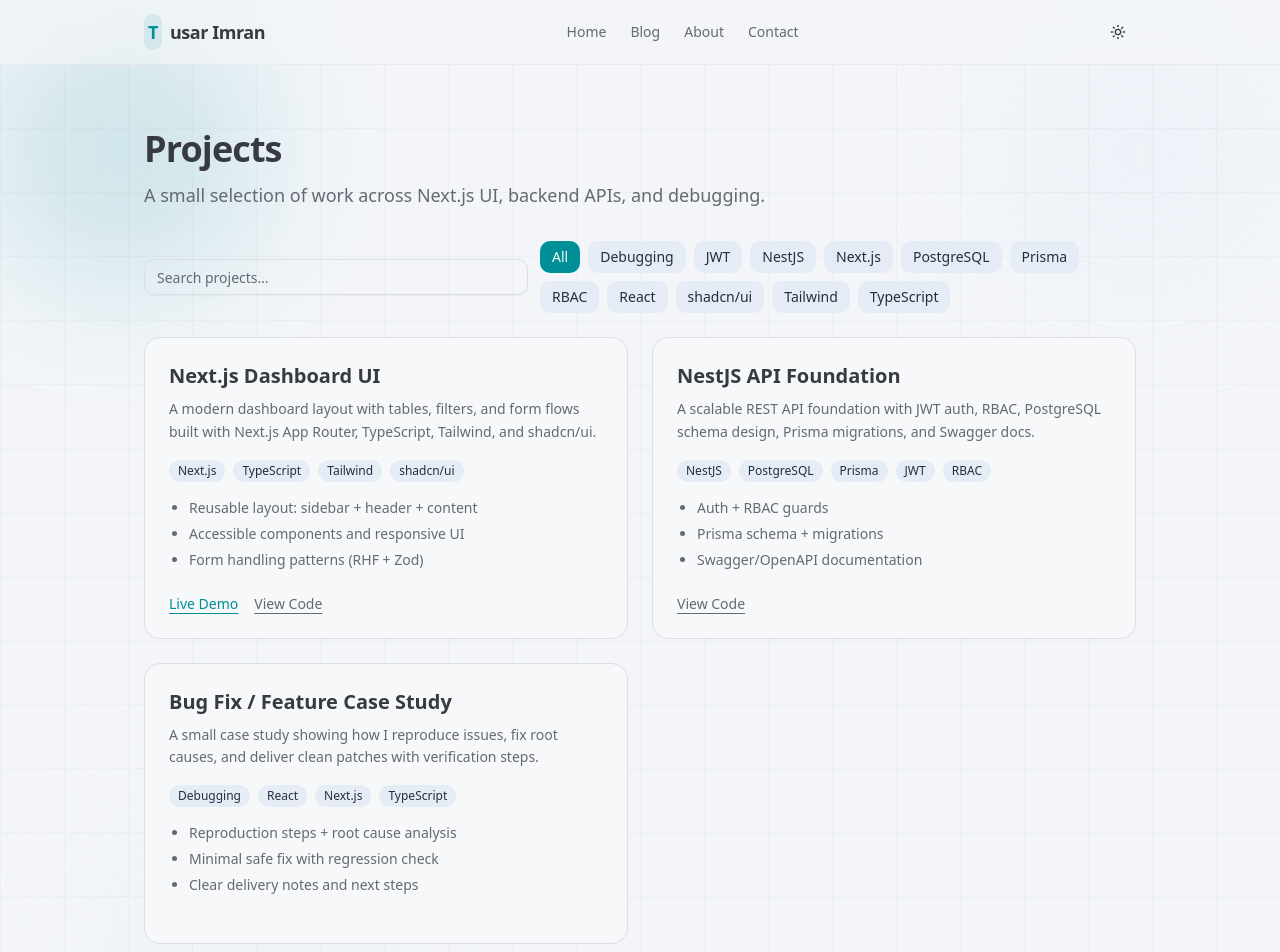
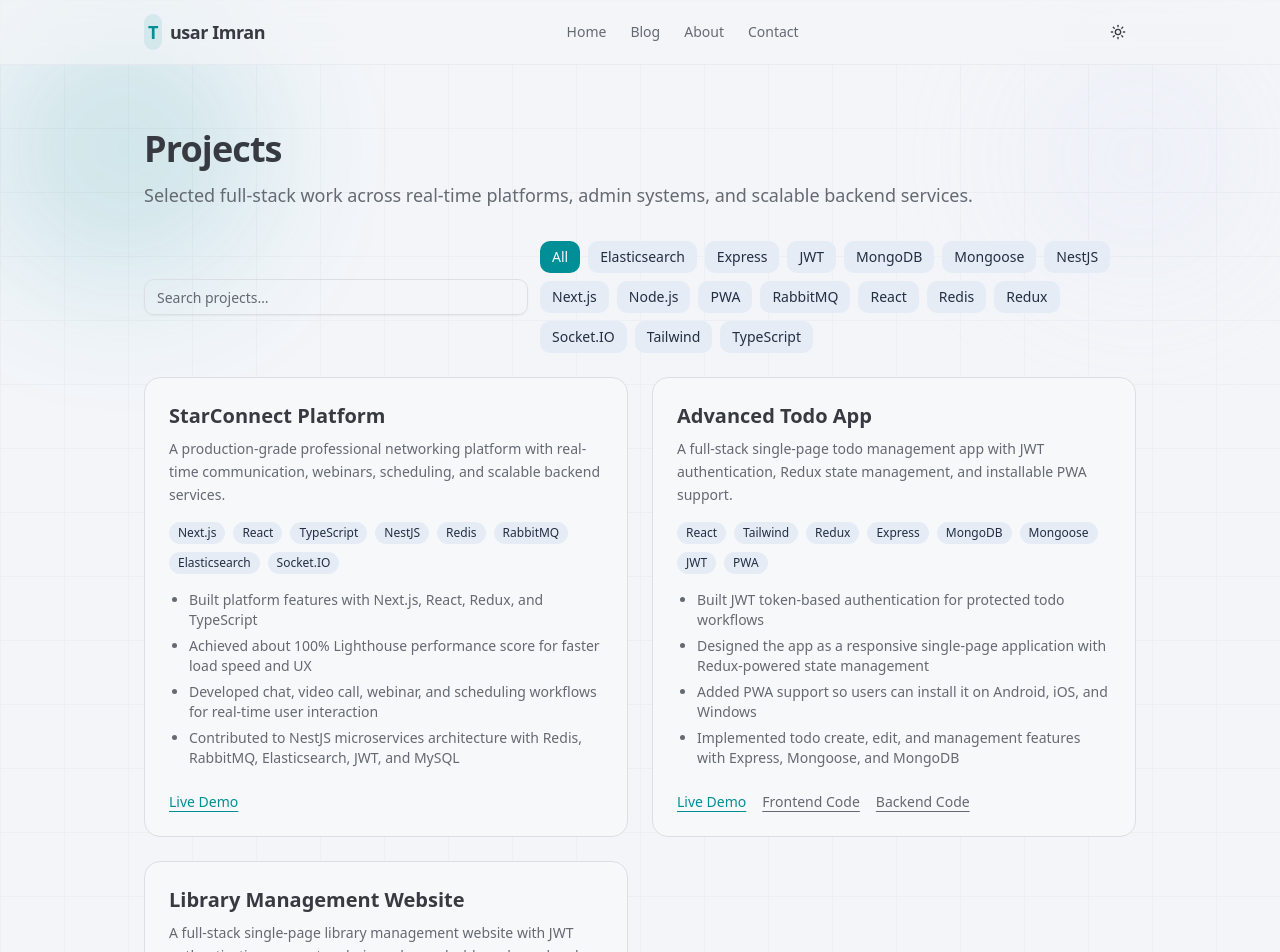
Before and after one commit to Tushar8640/update-portfolio, a Next.js app: page /projects in a window 1280 px wide. Shown: the top 952 px of the page. Built offline with nearby package versions, Linux system fonts and the light colour scheme.

Commit message:
update portfolio with production projects and enable featured section

```diff
--- a/content/projects.ts
+++ b/content/projects.ts
@@ -5,47 +5,56 @@ export type Project = {
   tags: string[];
   href?: string;
   repo?: string;
+  frontendRepo?: string;
+  backendRepo?: string;
   highlights: string[];
 };
 
 export const projects: Project[] = [
   {
-    slug: "nextjs-dashboard",
-    title: "Next.js Dashboard UI",
+    slug: "starconnect-platform",
+    title: "StarConnect Platform",
     description:
-      "A modern dashboard layout with tables, filters, and form flows built with Next.js App Router, TypeScript, Tailwind, and shadcn/ui.",
-    tags: ["Next.js", "TypeScript", "Tailwind", "shadcn/ui"],
-    href: "https://example.com",
-    repo: "https://github.com/your-username/your-repo",
+      "A production-grade professional networking platform with real-time communication, webinars, scheduling, and scalable backend services.",
+    tags: ["Next.js", "React", "TypeScript", "NestJS", "Redis", "RabbitMQ", "Elasticsearch", "Socket.IO"],
+    href: "https://starconnect.com",
     highlights: [
-      "Reusable layout: sidebar + header + content",
-      "Accessible components and responsive UI",
-      "Form handling patterns (RHF + Zod)",
+      "Built platform features with Next.js, React, Redux, and TypeScript",
+      "Achieved about 100% Lighthouse performance score for faster load speed and UX",
+      "Developed chat, video call, webinar, and scheduling workflows for real-time user interaction",
+      "Contributed to NestJS microservices architecture with Redis, RabbitMQ, Elasticsearch, JWT, and MySQL",
     ],
   },
   {
-    slug: "nest-api-foundation",
-    title: "NestJS API Foundation",
+    slug: "advanced-todo-app",
+    title: "Advanced Todo App",
     description:
-      "A scalable REST API foundation with JWT auth, RBAC, PostgreSQL schema design, Prisma migrations, and Swagger docs.",
-    tags: ["NestJS", "PostgreSQL", "Prisma", "JWT", "RBAC"],
-    repo: "https://github.com/your-username/your-repo",
+      "A full-stack single-page todo management app with JWT authentication, Redux state management, and installable PWA support.",
+    tags: ["React", "Tailwind", "Redux", "Express", "MongoDB", "Mongoose", "JWT", "PWA"],
+    href: "https://advanced-rtk-todo.netlify.app/",
+    frontendRepo: "https://github.com/Tushar8640/rtk-todo-app",
+    backendRepo: "https://github.com/Tushar8640/todo-server",
     highlights: [
-      "Auth + RBAC guards",
-      "Prisma schema + migrations",
-      "Swagger/OpenAPI documentation",
+      "Built JWT token-based authentication for protected todo workflows",
+      "Designed the app as a responsive single-page application with Redux-powered state management",
+      "Added PWA support so users can install it on Android, iOS, and Windows",
+      "Implemented todo create, edit, and management features with Express, Mongoose, and MongoDB",
     ],
   },
   {
-    slug: "bugfix-case-study",
-    title: "Bug Fix / Feature Case Study",
+    slug: "library-management-website",
+    title: "Library Management Website",
     description:
-      "A small case study showing how I reproduce issues, fix root causes, and deliver clean patches with verification steps.",
-    tags: ["Debugging", "React", "Next.js", "TypeScript"],
+      "A full-stack single-page library management website with JWT authentication, separate admin and user dashboards, and real-time notifications.",
+    tags: ["React", "Tailwind", "Redux", "Node.js", "MongoDB", "JWT", "Socket.IO"],
+    href: "https://amathlib.netlify.app/",
+    frontendRepo: "https://github.com/israt-emu/Library-management-frontend",
+    backendRepo: "https://github.com/israt-emu/Library-management-backend",
     highlights: [
-      "Reproduction steps + root cause analysis",
-      "Minimal safe fix with regression check",
-      "Clear delivery notes and next steps",
+      "Created separate dashboards for admins and users with protected routes",
+      "Enabled users to borrow or request books while admins manage inventory and requests",
+      "Added real-time notifications with Socket.IO for user and admin updates",
+      "Built backend APIs with Node.js, MongoDB, JWT authentication, and Redux-powered frontend state",
     ],
   },
 ];
--- a/src/app/page.tsx
+++ b/src/app/page.tsx
@@ -10,7 +10,7 @@ import { siteConfig } from "@/lib/site";
 
 export default function Home() {
   const posts = getAllPosts().slice(0, 2);
-  const featuredProjects = projects.slice(0, 2);
+  const featuredProjects = projects.slice(0, 3);
 
   return (
     <div className="space-y-24">
@@ -54,8 +54,115 @@ export default function Home() {
         </div>
       </section>
 
-      {/* Projects section - hidden for now */}
-      {/* <section className="space-y-8">
+      <section className="space-y-8">
+        <div className="flex items-center justify-between">
+          <h2 className="text-3xl font-bold tracking-tight">
+            <span className="relative z-10">Experience</span>
+            <span className="absolute -left-4 -top-4 -z-10 h-16 w-16 bg-primary/10 rounded-full blur-2xl" />
+          </h2>
+        </div>
+
+        <div className="grid gap-6">
+          {/* StarConnect Experience */}
+          <SpotlightCard className="p-6 group relative overflow-hidden">
+            <div className="absolute inset-0 bg-gradient-to-r from-primary/5 to-transparent opacity-0 transition-opacity group-hover:opacity-100" />
+            <div className="relative z-10 space-y-4">
+              <div className="flex flex-col gap-2 md:flex-row md:items-start md:justify-between">
+                <div>
+                  <h3 className="text-2xl font-bold group-hover:text-primary transition-colors">
+                    Software Engineer (Full Stack)
+                  </h3>
+                  <p className="text-lg text-muted-foreground mt-1">StarConnect, Dhaka</p>
+                </div>
+                <p className="text-sm text-muted-foreground shrink-0">
+                  July 2025 - Present
+                </p>
+              </div>
+              <ul className="text-muted-foreground leading-relaxed space-y-2 list-disc list-inside">
+                <li>Built production-grade platform features with Next.js, React, and TypeScript</li>
+                <li>Achieved about 100% Lighthouse performance score through frontend optimization</li>
+                <li>Delivered real-time chat, video calls, webinars, and scheduling workflows</li>
+                <li>Contributed to backend architecture and microservices with NestJS, RabbitMQ, Redis, and Elasticsearch</li>
+              </ul>
+              <div className="flex flex-wrap gap-2">
+                <Badge variant="outline" className="bg-primary/5 border-primary/10">Next.js</Badge>
+                <Badge variant="outline" className="bg-primary/5 border-primary/10">React</Badge>
+                <Badge variant="outline" className="bg-primary/5 border-primary/10">TypeScript</Badge>
+                <Badge variant="outline" className="bg-primary/5 border-primary/10">NestJS</Badge>
+                <Badge variant="outline" className="bg-primary/5 border-primary/10">RabbitMQ</Badge>
+                <Badge variant="outline" className="bg-primary/5 border-primary/10">Redis</Badge>
+                <Badge variant="outline" className="bg-primary/5 border-primary/10">Elasticsearch</Badge>
+              </div>
+            </div>
+          </SpotlightCard>
+
+          {/* IdeaChord Experience */}
+          <SpotlightCard className="p-6 group relative overflow-hidden">
+            <div className="absolute inset-0 bg-gradient-to-r from-primary/5 to-transparent opacity-0 transition-opacity group-hover:opacity-100" />
+            <div className="relative z-10 space-y-4">
+              <div className="flex flex-col gap-2 md:flex-row md:items-start md:justify-between">
+                <div>
+                  <h3 className="text-2xl font-bold group-hover:text-primary transition-colors">
+                    Full Stack Developer
+                  </h3>
+                  <p className="text-lg text-muted-foreground mt-1">IdeaChord Inc, Dhaka</p>
+                </div>
+                <p className="text-sm text-muted-foreground shrink-0">
+                  July 2023 - July 2025
+                </p>
+              </div>
+              <ul className="text-muted-foreground leading-relaxed space-y-2 list-disc list-inside">
+                <li>Developed university student management and beneficiary fund management systems with Next.js, NestJS, Prisma, and MySQL</li>
+                <li>Built optimized APIs, role-based authentication, and responsive administrative dashboards</li>
+                <li>Improved database performance and maintainability for operational workflows</li>
+                <li>Delivered SaaS and business platforms using Next.js, NestJS, Express, PostgreSQL, MongoDB, Prisma, and JWT</li>
+              </ul>
+              <div className="flex flex-wrap gap-2">
+                <Badge variant="outline" className="bg-primary/5 border-primary/10">Next.js</Badge>
+                <Badge variant="outline" className="bg-primary/5 border-primary/10">NestJS</Badge>
+                <Badge variant="outline" className="bg-primary/5 border-primary/10">Prisma</Badge>
+                <Badge variant="outline" className="bg-primary/5 border-primary/10">MySQL</Badge>
+                <Badge variant="outline" className="bg-primary/5 border-primary/10">PostgreSQL</Badge>
+                <Badge variant="outline" className="bg-primary/5 border-primary/10">MongoDB</Badge>
+                <Badge variant="outline" className="bg-primary/5 border-primary/10">JWT</Badge>
+              </div>
+            </div>
+          </SpotlightCard>
+
+          {/* Zivaka Experience */}
+          <SpotlightCard className="p-6 group relative overflow-hidden">
+            <div className="absolute inset-0 bg-gradient-to-r from-primary/5 to-transparent opacity-0 transition-opacity group-hover:opacity-100" />
+            <div className="relative z-10 space-y-4">
+              <div className="flex flex-col gap-2 md:flex-row md:items-start md:justify-between">
+                <div>
+                  <h3 className="text-2xl font-bold group-hover:text-primary transition-colors">
+                    Web Developer
+                  </h3>
+                  <p className="text-lg text-muted-foreground mt-1">Zivaka LLP, Kolkata, India</p>
+                </div>
+                <p className="text-sm text-muted-foreground shrink-0">
+                  Jan 2022 - Aug 2022
+                </p>
+              </div>
+              <ul className="text-muted-foreground leading-relaxed space-y-2 list-disc list-inside">
+                <li>Developed scalable REST APIs with Node.js, Express, MongoDB, and Mongoose</li>
+                <li>Built a real estate business website with React for apartment sales and property listings</li>
+                <li>Created admin dashboard workflows for property updates, client interactions, and business operations</li>
+              </ul>
+              <div className="flex flex-wrap gap-2">
+                <Badge variant="outline" className="bg-primary/5 border-primary/10">React</Badge>
+                <Badge variant="outline" className="bg-primary/5 border-primary/10">Node.js</Badge>
+                <Badge variant="outline" className="bg-primary/5 border-primary/10">Express</Badge>
+                <Badge variant="outline" className="bg-primary/5 border-primary/10">MongoDB</Badge>
+                <Badge variant="outline" className="bg-primary/5 border-primary/10">Bootstrap</Badge>
+                <Badge variant="outline" className="bg-primary/5 border-primary/10">Material UI</Badge>
+              </div>
+            </div>
+          </SpotlightCard>
+        </div>
+      </section>
+
+      <section className="space-y-8">
         <div className="flex items-center justify-between">
           <h2 className="text-3xl font-bold tracking-tight">
              <span className="relative z-10">Featured Projects</span>
@@ -87,7 +194,7 @@ export default function Home() {
                   ))}
                 </div>
               </div>
-              <div className="mt-8 flex gap-4 text-sm font-medium">
+              <div className="mt-8 flex flex-wrap gap-4 text-sm font-medium">
                 {p.href && (
                   <a href={p.href} target="_blank" rel="noreferrer" className="flex items-center text-primary transition-opacity hover:opacity-80">
                     Live Demo <span className="sr-only">for {p.title}</span>
@@ -98,114 +205,19 @@ export default function Home() {
                     Code <span className="sr-only">for {p.title}</span>
                   </a>
                 )}
+                {p.frontendRepo && (
+                  <a href={p.frontendRepo} target="_blank" rel="noreferrer" className="flex items-center text-muted-foreground transition-colors hover:text-foreground">
+                    Frontend Code <span className="sr-only">for {p.title}</span>
+                  </a>
+                )}
+                {p.backendRepo && (
+                  <a href={p.backendRepo} target="_blank" rel="noreferrer" className="flex items-center text-muted-foreground transition-colors hover:text-foreground">
+                    Backend Code <span className="sr-only">for {p.title}</span>
+                  </a>
+                )}
               </div>
             </SpotlightCard>
           ))}
-        </div>
-      </section> */}
-
-      <section className="space-y-8">
-        <div className="flex items-center justify-between">
-          <h2 className="text-3xl font-bold tracking-tight">
-            <span className="relative z-10">Experience</span>
-            <span className="absolute -left-4 -top-4 -z-10 h-16 w-16 bg-primary/10 rounded-full blur-2xl" />
-          </h2>
-        </div>
-
-        <div className="grid gap-6">
-          {/* StarConnect Experience */}
-          <SpotlightCard className="p-6 group relative overflow-hidden">
-            <div className="absolute inset-0 bg-gradient-to-r from-primary/5 to-transparent opacity-0 transition-opacity group-hover:opacity-100" />
-            <div className="relative z-10 space-y-4">
-              <div className="flex flex-col gap-2 md:flex-row md:items-start md:justify-between">
-                <div>
-                  <h3 className="text-2xl font-bold group-hover:text-primary transition-colors">
-                    Software Engineer (Frontend)
-                  </h3>
-                  <p className="text-lg text-muted-foreground mt-1">StarConnect, Dhaka</p>
-                </div>
-                <p className="text-sm text-muted-foreground shrink-0">
-                  July 2025 - Present
-                </p>
-              </div>
-              <ul className="text-muted-foreground leading-relaxed space-y-2 list-disc list-inside">
-                <li>Built and optimized features using Next.js, React, TypeScript, and ShadCN UI</li>
-                <li>Integrated real-time communication, scheduling, and expert-user interaction systems</li>
-                <li>Collaborated with cross-functional teams on scalable, user-centric solutions</li>
-                <li>Participated in architectural decisions for continuous product improvements</li>
-              </ul>
-              <div className="flex flex-wrap gap-2">
-                <Badge variant="outline" className="bg-primary/5 border-primary/10">Next.js</Badge>
-                <Badge variant="outline" className="bg-primary/5 border-primary/10">React</Badge>
-                <Badge variant="outline" className="bg-primary/5 border-primary/10">TypeScript</Badge>
-                <Badge variant="outline" className="bg-primary/5 border-primary/10">ShadCN UI</Badge>
-                <Badge variant="outline" className="bg-primary/5 border-primary/10">Real-time Communication</Badge>
-              </div>
-            </div>
-          </SpotlightCard>
-
-          {/* IdeaChord Experience */}
-          <SpotlightCard className="p-6 group relative overflow-hidden">
-            <div className="absolute inset-0 bg-gradient-to-r from-primary/5 to-transparent opacity-0 transition-opacity group-hover:opacity-100" />
-            <div className="relative z-10 space-y-4">
-              <div className="flex flex-col gap-2 md:flex-row md:items-start md:justify-between">
-                <div>
-                  <h3 className="text-2xl font-bold group-hover:text-primary transition-colors">
-                    Full Stack Developer
-                  </h3>
-                  <p className="text-lg text-muted-foreground mt-1">IdeaChord Inc, Dhaka</p>
-                </div>
-                <p className="text-sm text-muted-foreground shrink-0">
-                  July 2023 - July 2025
-                </p>
-              </div>
-              <ul className="text-muted-foreground leading-relaxed space-y-2 list-disc list-inside">
-                <li>Designed and developed company website using HTML, JavaScript, and Firebase</li>
-                <li>Created e-commerce site and dashboard with Next.js and Supabase</li>
-                <li>Built micro-SaaS projects with Next.js, Express, MongoDB, and PostgreSQL</li>
-                <li>Implemented JWT authentication and REST APIs with Prisma ORM</li>
-              </ul>
-              <div className="flex flex-wrap gap-2">
-                <Badge variant="outline" className="bg-primary/5 border-primary/10">Next.js</Badge>
-                <Badge variant="outline" className="bg-primary/5 border-primary/10">Express</Badge>
-                <Badge variant="outline" className="bg-primary/5 border-primary/10">MongoDB</Badge>
-                <Badge variant="outline" className="bg-primary/5 border-primary/10">PostgreSQL</Badge>
-                <Badge variant="outline" className="bg-primary/5 border-primary/10">Prisma</Badge>
-                <Badge variant="outline" className="bg-primary/5 border-primary/10">Supabase</Badge>
-              </div>
-            </div>
-          </SpotlightCard>
-
-          {/* Zivaka Experience */}
-          <SpotlightCard className="p-6 group relative overflow-hidden">
-            <div className="absolute inset-0 bg-gradient-to-r from-primary/5 to-transparent opacity-0 transition-opacity group-hover:opacity-100" />
-            <div className="relative z-10 space-y-4">
-              <div className="flex flex-col gap-2 md:flex-row md:items-start md:justify-between">
-                <div>
-                  <h3 className="text-2xl font-bold group-hover:text-primary transition-colors">
-                    Web Developer
-                  </h3>
-                  <p className="text-lg text-muted-foreground mt-1">Zivaka LLP, Kolkata, India</p>
-                </div>
-                <p className="text-sm text-muted-foreground shrink-0">
-                  Jan 2022 - Aug 2022
-                </p>
-              </div>
-              <ul className="text-muted-foreground leading-relaxed space-y-2 list-disc list-inside">
-                <li>Designed front-end interfaces with React, Bootstrap, and Material UI</li>
-                <li>Integrated RESTful APIs for seamless data communication</li>
-                <li>Developed backend REST APIs using Node.js, Express, and MongoDB</li>
-              </ul>
-              <div className="flex flex-wrap gap-2">
-                <Badge variant="outline" className="bg-primary/5 border-primary/10">React</Badge>
-                <Badge variant="outline" className="bg-primary/5 border-primary/10">Node.js</Badge>
-                <Badge variant="outline" className="bg-primary/5 border-primary/10">Express</Badge>
-                <Badge variant="outline" className="bg-primary/5 border-primary/10">MongoDB</Badge>
-                <Badge variant="outline" className="bg-primary/5 border-primary/10">Bootstrap</Badge>
-                <Badge variant="outline" className="bg-primary/5 border-primary/10">Material UI</Badge>
-              </div>
-            </div>
-          </SpotlightCard>
         </div>
       </section>
 
--- a/src/app/projects/page.tsx
+++ b/src/app/projects/page.tsx
@@ -14,7 +14,7 @@ export default function ProjectsPage() {
           Projects
         </h1>
         <p className="text-lg text-muted-foreground">
-          A small selection of work across Next.js UI, backend APIs, and debugging.
+          Selected full-stack work across real-time platforms, admin systems, and scalable backend services.
         </p>
       </div>
 
--- a/src/components/projects-filter.tsx
+++ b/src/components/projects-filter.tsx
@@ -108,6 +108,26 @@ export function ProjectsFilter({ projects }: { projects: Project[] }) {
                   View Code
                 </a>
               ) : null}
+              {p.frontendRepo ? (
+                <a
+                  href={p.frontendRepo}
+                  target="_blank"
+                  rel="noreferrer"
+                  className="text-muted-foreground link-hover underline underline-offset-4"
+                >
+                  Frontend Code
+                </a>
+              ) : null}
+              {p.backendRepo ? (
+                <a
+                  href={p.backendRepo}
+                  target="_blank"
+                  rel="noreferrer"
+                  className="text-muted-foreground link-hover underline underline-offset-4"
+                >
+                  Backend Code
+                </a>
+              ) : null}
             </div>
           </SpotlightCard>
         ))}
--- a/src/lib/site.ts
+++ b/src/lib/site.ts
@@ -6,7 +6,7 @@ export const siteConfig = {
   location: "Bangladesh",
   email: "tusar.imran.dev@gmail.com",
   links: {
-    github: "https://github.com/your-username",
-    linkedin: "https://www.linkedin.com/in/your-username/",
+    github: "https://github.com/Tushar8640",
+    linkedin: "https://www.linkedin.com/in/tusar-imran-680149227/",
   },
 } as const;
```
Also changed, not shown: 1 other file (tests, documents, lock files or other folders).
